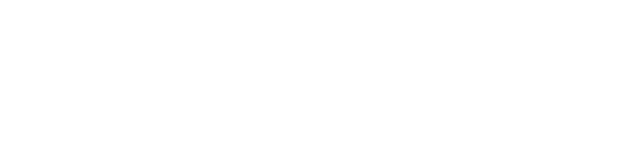
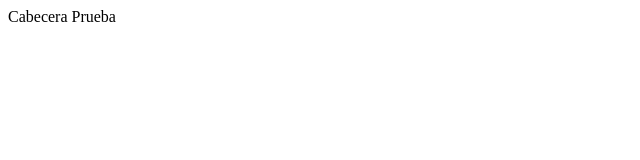
Before and after one commit to project17jrv/MeanTest, a plain HTML site: page index.html in a window 1280 px wide. Shown: the whole page, without its empty margins (0-640 px from the left). Drawn offline with Linux system fonts and the light colour scheme.

Commit message:
Cambios head y body

```diff
--- a/index.html
+++ b/index.html
@@ -1,2 +1,8 @@
 <html>
+	<head>
+		Cabecera
+	</head>
+	<body>
+		Prueba
+	</body>
 </html>
```
